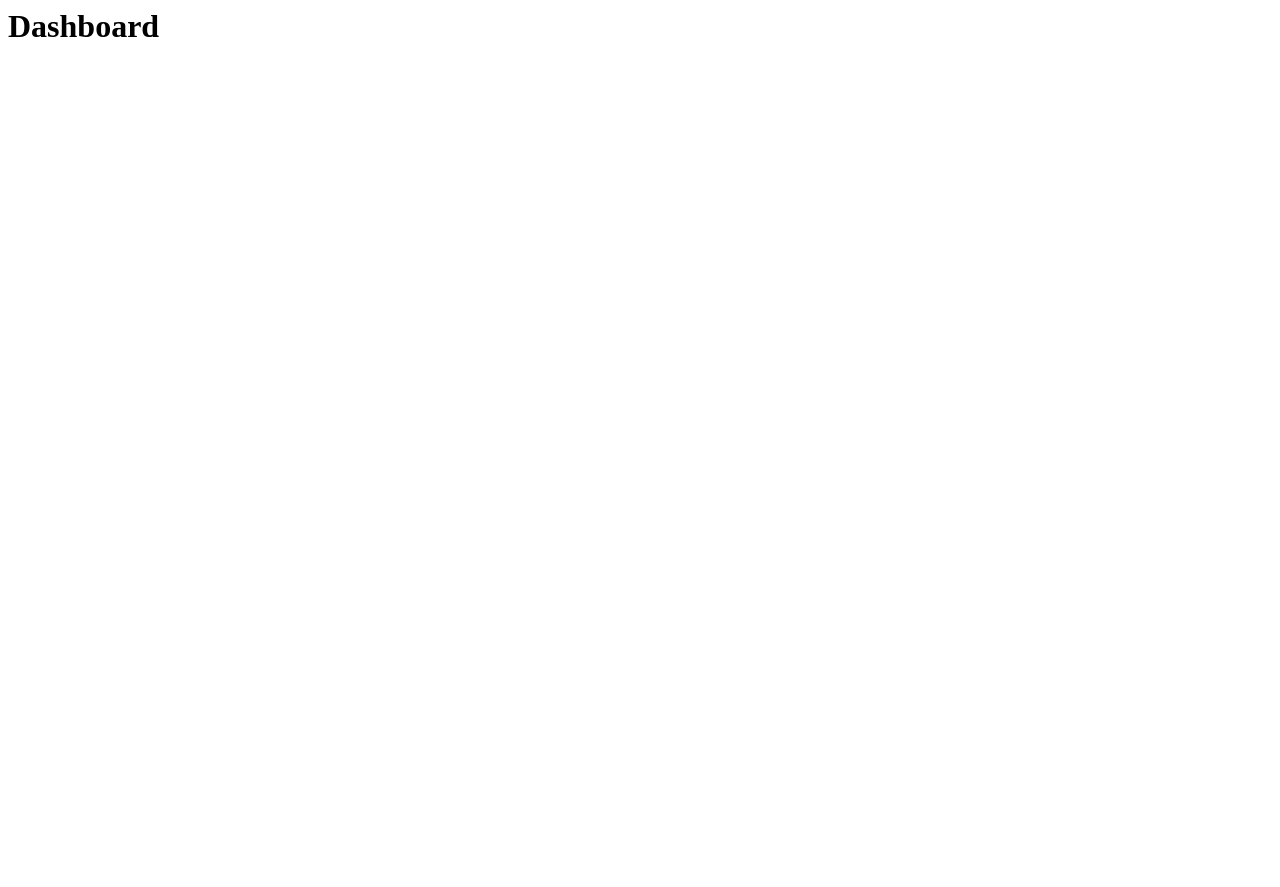
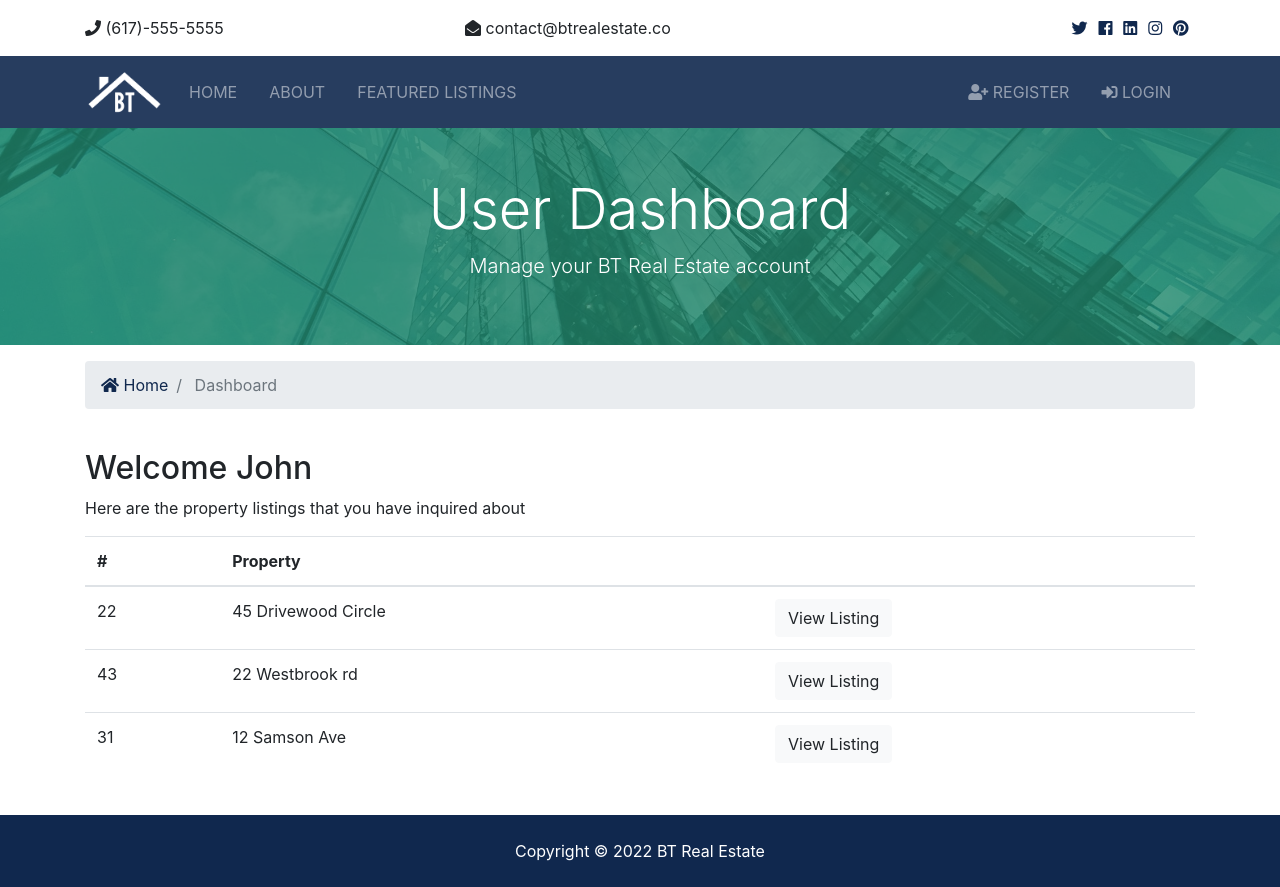
Before and after one commit to Full-Stack-SysOps/RealEstate_Project, a Django app: page /accounts/dashboard in a window 1280 px wide. Before the commit the page is almost empty. Before the commit the page ends 37 px from the top, so only its background shows below. Run offline with Django 4.2, Linux system fonts and the light colour scheme; some libraries are stand-ins or nearby versions.

Commit message:
Add user logout & navbar auth links

```diff
--- a/accounts/views.py
+++ b/accounts/views.py
@@ -59,7 +59,10 @@ def login(request):
         return render(request, 'accounts/login.html')
 
 def logout(request):
-    return redirect('index')
+    if request.method == 'POST':
+        auth.logout(request)
+        messages.success(request, 'You are now logged out')
+        return redirect('index')
 
 def dashboard(request):
     return render(request, 'accounts/dashboard.html')
--- a/templates/accounts/dashboard.html
+++ b/templates/accounts/dashboard.html
@@ -1 +1,78 @@
-<h1>Dashboard</h1>
+{% extends 'base.html' %}
+
+{% block content %}
+
+
+<section id="showcase-inner" class="py-5 text-white">
+    <div class="container">
+      <div class="row text-center">
+        <div class="col-md-12">
+          <h1 class="display-4">User Dashboard</h1>
+          <p class="lead">Manage your BT Real Estate account</p>
+        </div>
+      </div>
+    </div>
+</section>
+
+<!-- Breadcrumb -->
+<section id="bc" class="mt-3">
+    <div class="container">
+      <nav aria-label="breadcrumb">
+        <ol class="breadcrumb">
+          <li class="breadcrumb-item">
+            <a href="{% url 'index' %}">
+              <i class="fas fa-home"></i> Home</a>
+          </li>
+          <li class="breadcrumb-item active"> Dashboard</li>
+        </ol>
+      </nav>
+    </div>
+</section>
+
+<!-- Alerts -->
+{% include 'partials/_alerts.html' %}
+
+<section id="dashboard" class="py-4">
+    <div class="container">
+      <div class="row">
+        <div class="col-md-12">
+          <h2>Welcome John</h2>
+          <p>Here are the property listings that you have inquired about</p>
+          <table class="table">
+            <thead>
+              <tr>
+                <th scope="col">#</th>
+                <th scope="col">Property</th>
+                <th></th>
+              </tr>
+            </thead>
+            <tbody>
+              <tr>
+                <td>22</td>
+                <td>45 Drivewood Circle</td>
+                <td>
+                  <a class="btn btn-light" href="#">View Listing</a>
+                </td>
+              </tr>
+              <tr>
+                <td>43</td>
+                <td>22 Westbrook rd</td>
+                <td>
+                  <a class="btn btn-light" href="#">View Listing</a>
+                </td>
+              </tr>
+              <tr>
+                <td>31</td>
+                <td>12 Samson Ave</td>
+                <td>
+                  <a class="btn btn-light" href="#">View Listing</a>
+                </td>
+              </tr>
+            </tbody>
+          </table>
+        </div>
+      </div>
+    </div>
+</section>
+
+{% endblock %}
--- a/templates/pages/index.html
+++ b/templates/pages/index.html
@@ -65,6 +65,7 @@
     </div>
   </section>
   <!-- Alerts -->
+  <br>
   {% include 'partials/_alerts.html' %}
   <!-- Listings -->
   <section id="listings" class="py-5">
--- a/templates/partials/_navbar.html
+++ b/templates/partials/_navbar.html
@@ -40,6 +40,30 @@
         </ul>
 
         <ul class="navbar-nav ml-auto">
+            {% if user.is_authenticated %}
+                <li
+                {% if "dashboard" in request.path %}
+                    class="nav-item active mr-3"
+                {% else%}
+                    class="nav-item mr-3"
+                {% endif%}
+                >
+                    <a class="nav-link" href="{% url 'dashboard' %}">
+                        Welcome {{ user.username }} (Dashboard)
+                    </a>
+                </li>
+
+                <li class="nav-item mr-3">
+                    <a href="javascript:{document.getElementById('logout').submit()}" class="nav-link">
+                        <i class="fas fa-sign-out-alt"></i> Logout
+                    </a>
+                    <form action="{% url 'logout' %}" method="POST" id="logout">
+                        {% csrf_token %}
+                        <input type="hidden">
+                    </form>
+                </li>
+
+            {% else %}
                 <li
                 {% if "register" in request.path %}
                     class="nav-item active mr-3"
@@ -62,6 +86,7 @@
 
                     Login</a>
                 </li>
+            {% endif %}
         </ul>
     </div>
     </div>
```
Lines whose indentation alone changed are shown as unchanged.
